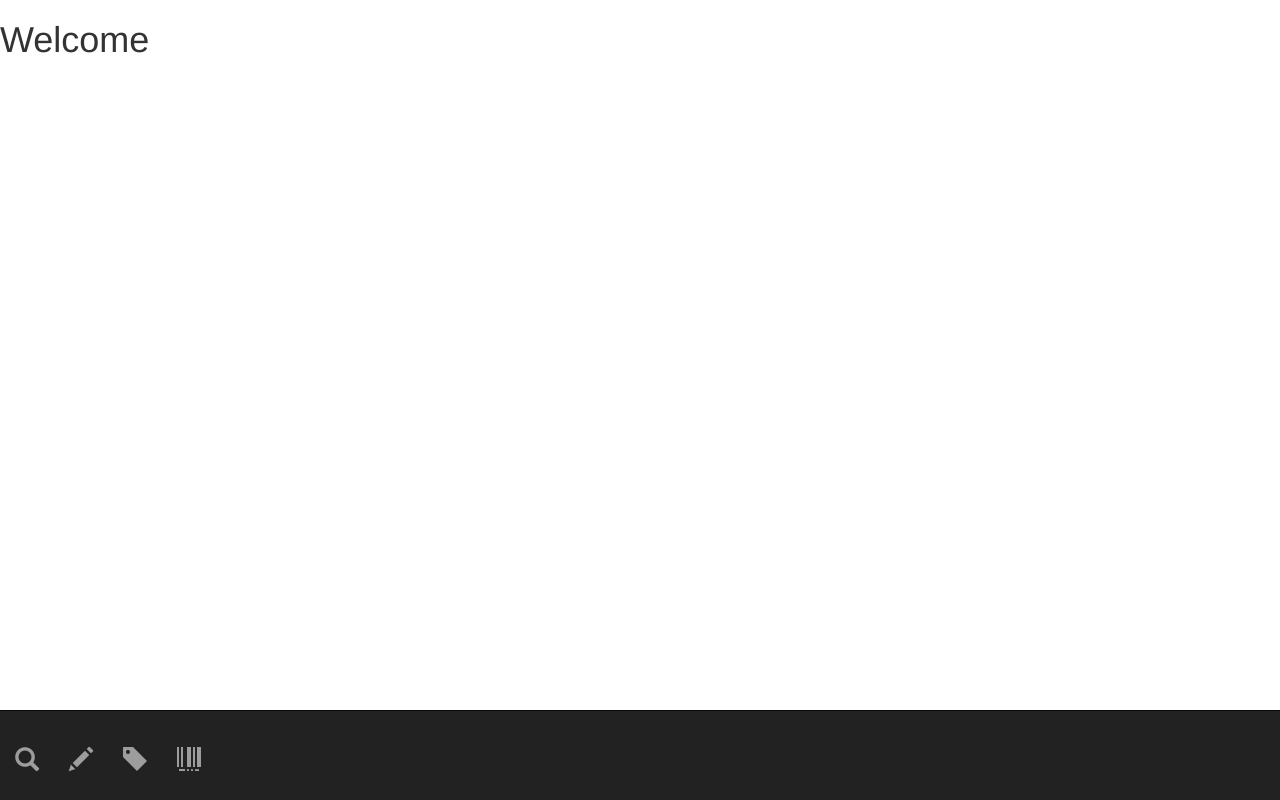
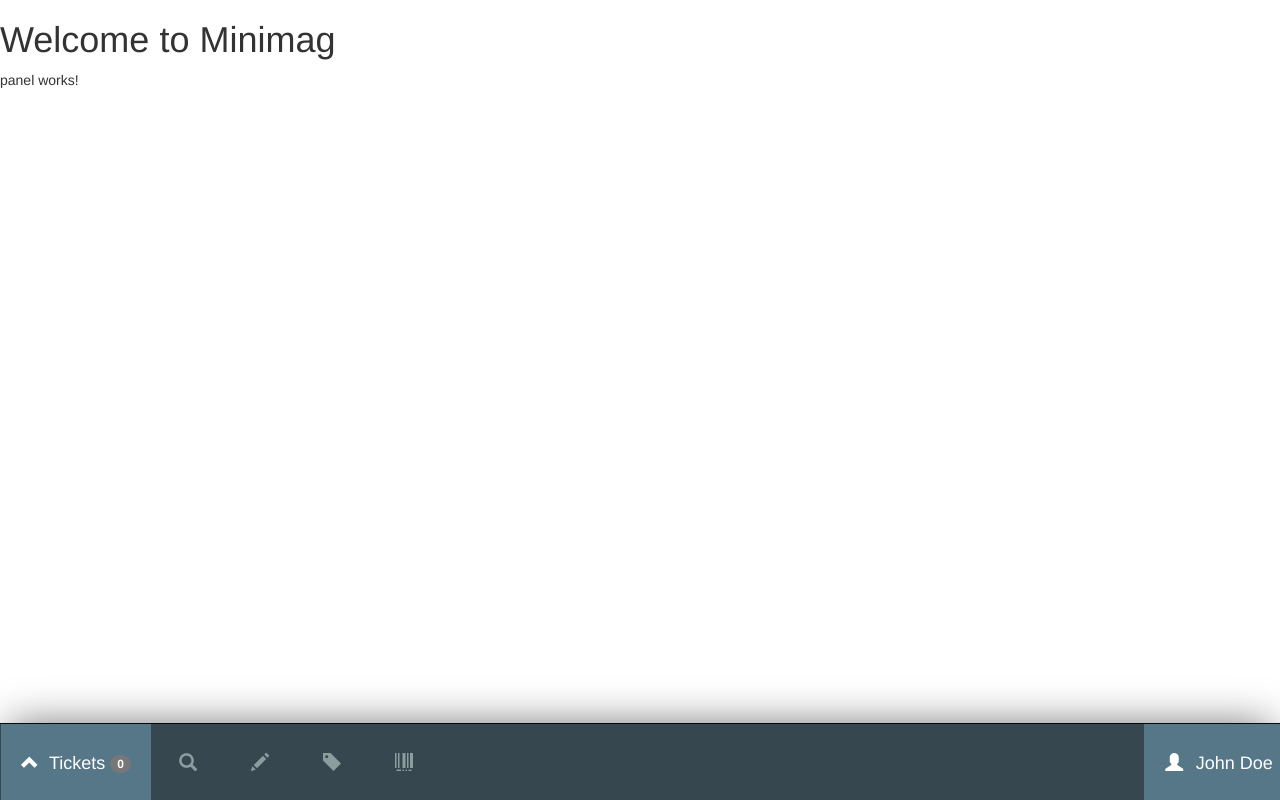
Before and after one commit to oxynum/minimag-client, an Angular app: page / in a window 1280 px wide. Built offline with nearby package versions, Linux system fonts and the light colour scheme.

Commit message:
Add the navbar to project

```diff
--- a/src/app/app.component.html
+++ b/src/app/app.component.html
@@ -1,4 +1,5 @@
 <h1>
   {{title}}
 </h1>
+<app-panel></app-panel>
 <app-bottom-bar></app-bottom-bar>
--- a/src/app/app.component.ts
+++ b/src/app/app.component.ts
@@ -6,5 +6,5 @@ import { Component } from '@angular/core';
   styleUrls: ['./app.component.css']
 })
 export class AppComponent {
-  title = 'Welcome';
+  title = 'Welcome to Minimag';
 }
--- a/src/app/app.module.ts
+++ b/src/app/app.module.ts
@@ -5,11 +5,13 @@ import { HttpModule } from '@angular/http';
 
 import { AppComponent } from './app.component';
 import { BottomBarComponent } from './bottom-bar/bottom-bar.component';
+import { PanelComponent } from './panel/panel.component';
 
 @NgModule({
   declarations: [
     AppComponent,
-    BottomBarComponent
+    BottomBarComponent,
+    PanelComponent
   ],
   imports: [
     BrowserModule,
--- a/src/app/bottom-bar/bottom-bar.component.css
+++ b/src/app/bottom-bar/bottom-bar.component.css
@@ -1,3 +1,48 @@
-.footer {
 
+.mag-navbar {
+    background-color: #37474f;
+    -webkit-box-shadow: 0px -7px 42px -9px rgba(0,0,0,0.57);
+    -moz-box-shadow: 0px -7px 42px -9px rgba(0,0,0,0.57);
+    box-shadow: 0px -7px 42px -9px rgba(0,0,0,0.57);
 }
+
+.mag-menu-item {
+    display: flex;
+    flex-direction: column;
+    align-items: center;
+    border-top: 3px solid transparent;
+    transition: .8s;
+    color: #8B9D9E !important;
+    width:70px;
+    margin-left: 1px;
+    margin-right: 1px;
+}
+
+.mag-menu-item:hover {
+    border-top: 3px solid #4bbbf3;
+    color: white !important;
+    background-color: #557788 !important;
+}
+
+.mag-menu-item:active {
+    border-top: 2px solid white;
+}
+
+.mag-menu-item-right {
+    display: flex;
+    flex-direction: row;
+    align-items: center;
+    justify-content: space-around;
+    border-top: 3px solid transparent;
+    transition: .8s;
+    color: #8B9D9E !important;
+    width: 150px;
+    margin-left: 1px;
+    margin-right: 1px;
+    color: white !important;
+    background-color: #557788 !important;
+}
+
+.mag-menu-item-right:hover {
+    background-color: #558888 !important;
+}
--- a/src/app/bottom-bar/bottom-bar.component.html
+++ b/src/app/bottom-bar/bottom-bar.component.html
@@ -1,8 +1,66 @@
-<footer class="navbar navbar-inverse navbar-fixed-bottom">
+<footer class="navbar navbar-inverse navbar-fixed-bottom mag-navbar">
+  <ul class="nav navbar-nav navbar-left">
+    <li>
+      <a href="" class="align-middle mag-menu-item-right">
+        <div class="mag-current-user">
+          <h4>
+            <span class="glyphicon glyphicon-chevron-up">
+            </span>
+          </h4>
+        </div>
+        <h4>
+          Tickets <span class="badge">{{currentTicket}}</span>
+        </h4>
+      </a>
+    </li>
+  </ul>
   <ul class="nav navbar-nav">
-    <li><a href=""><h3><span class="glyphicon glyphicon-search"></span></h3></a></li>
-    <li><a href=""><h3><span class="glyphicon glyphicon-pencil"></span></h3></a></li>
-    <li><a href=""><h3><span class="glyphicon glyphicon-tag"></span></h3></a></li>
-    <li><a href=""><h3><span class="glyphicon glyphicon-barcode"></span></h3></a></li>
+    <li>
+      <a href="#" class="align-middle mag-menu-item">
+        <h4>
+          <span class="glyphicon glyphicon-search">
+          </span>
+        </h4>
+      </a>
+    </li>
+    <li>
+      <a href="#" class="align-middle mag-menu-item">
+        <h4>
+          <span class="glyphicon glyphicon-pencil">
+          </span>
+        </h4>
+      </a>
+    </li>
+    <li>
+      <a href="#" class="align-middle mag-menu-item">
+        <h4>
+          <span class="glyphicon glyphicon-tag">
+          </span>
+        </h4>
+      </a>
+    </li>
+    <li>
+      <a href="#" class="align-middle mag-menu-item">
+        <h4>
+          <span class="glyphicon glyphicon-barcode">
+          </span>
+        </h4>
+      </a>
+    </li>
+  </ul>
+  <ul class="nav navbar-nav navbar-right">
+    <li>
+      <a href="" class="align-middle mag-menu-item-right">
+        <div class="mag-current-user">
+          <h4>
+            <span class="glyphicon glyphicon-user">
+            </span>
+          </h4>
+        </div>
+        <h4>
+          {{user}}
+        </h4>
+      </a>
+    </li>
   </ul>
 </footer>
--- a/src/app/bottom-bar/bottom-bar.component.ts
+++ b/src/app/bottom-bar/bottom-bar.component.ts
@@ -6,10 +6,20 @@ import { Component, OnInit } from '@angular/core';
   styleUrls: ['./bottom-bar.component.css']
 })
 export class BottomBarComponent implements OnInit {
+  displayAllMenuItem: boolean = true;
+  user: string = "John Doe";
+  currentTicket: number = 0;
 
   constructor() { }
 
   ngOnInit() {
   }
 
+  toggleMenu() {
+    if(this.displayAllMenuItem) {
+      this.displayAllMenuItem = false;
+    } else {
+      this.displayAllMenuItem = true;
+    }
+  }
 }
--- /dev/null
+++ b/src/app/panel/panel.component.html
@@ -0,0 +1,3 @@
+<p>
+  panel works!
+</p>
--- /dev/null
+++ b/src/app/panel/panel.component.ts
@@ -0,0 +1,15 @@
+import { Component, OnInit } from '@angular/core';
+
+@Component({
+  selector: 'app-panel',
+  templateUrl: './panel.component.html',
+  styleUrls: ['./panel.component.css']
+})
+export class PanelComponent implements OnInit {
+
+  constructor() { }
+
+  ngOnInit() {
+  }
+
+}
--- a/src/index.html
+++ b/src/index.html
@@ -12,7 +12,19 @@
     <link href="https://maxcdn.bootstrapcdn.com/bootstrap/3.3.6/css/bootstrap.min.css" rel="stylesheet">
   </head>
   <body>
-    <app-root>Loading...</app-root>
+    <app-root>
+      <div class="sk-cube-grid">
+        <div class="sk-cube sk-cube1"></div>
+        <div class="sk-cube sk-cube2"></div>
+        <div class="sk-cube sk-cube3"></div>
+        <div class="sk-cube sk-cube4"></div>
+        <div class="sk-cube sk-cube5"></div>
+        <div class="sk-cube sk-cube6"></div>
+        <div class="sk-cube sk-cube7"></div>
+        <div class="sk-cube sk-cube8"></div>
+        <div class="sk-cube sk-cube9"></div>
+      </div>
+    </app-root>
   <script src="https://cdnjs.cloudflare.com/ajax/libs/ng2-bootstrap/x.x.x/ng2-bootstrap.min.js"></script>
   </body>
 </html>
--- a/src/styles.css
+++ b/src/styles.css
@@ -1 +1,65 @@
 /* You can add global styles to this file, and also import other style files */
+
+/* Spinner Animation */
+
+.sk-cube-grid {
+  width: 40px;
+  height: 40px;
+  margin: 100px auto;
+}
+
+.sk-cube-grid .sk-cube {
+  width: 33%;
+  height: 33%;
+  background-color: #333;
+  float: left;
+  -webkit-animation: sk-cubeGridScaleDelay 1.3s infinite ease-in-out;
+          animation: sk-cubeGridScaleDelay 1.3s infinite ease-in-out;
+}
+.sk-cube-grid .sk-cube1 {
+  -webkit-animation-delay: 0.2s;
+          animation-delay: 0.2s; }
+.sk-cube-grid .sk-cube2 {
+  -webkit-animation-delay: 0.3s;
+          animation-delay: 0.3s; }
+.sk-cube-grid .sk-cube3 {
+  -webkit-animation-delay: 0.4s;
+          animation-delay: 0.4s; }
+.sk-cube-grid .sk-cube4 {
+  -webkit-animation-delay: 0.1s;
+          animation-delay: 0.1s; }
+.sk-cube-grid .sk-cube5 {
+  -webkit-animation-delay: 0.2s;
+          animation-delay: 0.2s; }
+.sk-cube-grid .sk-cube6 {
+  -webkit-animation-delay: 0.3s;
+          animation-delay: 0.3s; }
+.sk-cube-grid .sk-cube7 {
+  -webkit-animation-delay: 0s;
+          animation-delay: 0s; }
+.sk-cube-grid .sk-cube8 {
+  -webkit-animation-delay: 0.1s;
+          animation-delay: 0.1s; }
+.sk-cube-grid .sk-cube9 {
+  -webkit-animation-delay: 0.2s;
+          animation-delay: 0.2s; }
+
+@-webkit-keyframes sk-cubeGridScaleDelay {
+  0%, 70%, 100% {
+    -webkit-transform: scale3D(1, 1, 1);
+            transform: scale3D(1, 1, 1);
+  } 35% {
+    -webkit-transform: scale3D(0, 0, 1);
+            transform: scale3D(0, 0, 1);
+  }
+}
+
+@keyframes sk-cubeGridScaleDelay {
+  0%, 70%, 100% {
+    -webkit-transform: scale3D(1, 1, 1);
+            transform: scale3D(1, 1, 1);
+  } 35% {
+    -webkit-transform: scale3D(0, 0, 1);
+            transform: scale3D(0, 0, 1);
+  }
+}
```
Also changed, not shown: src/app/panel/panel.component.css (added), 1 other file (tests, documents, lock files or other folders).
